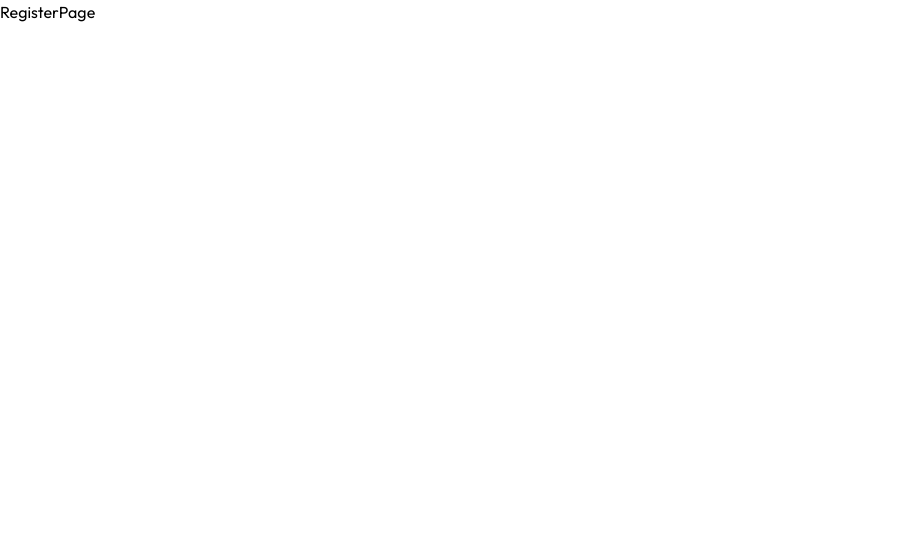
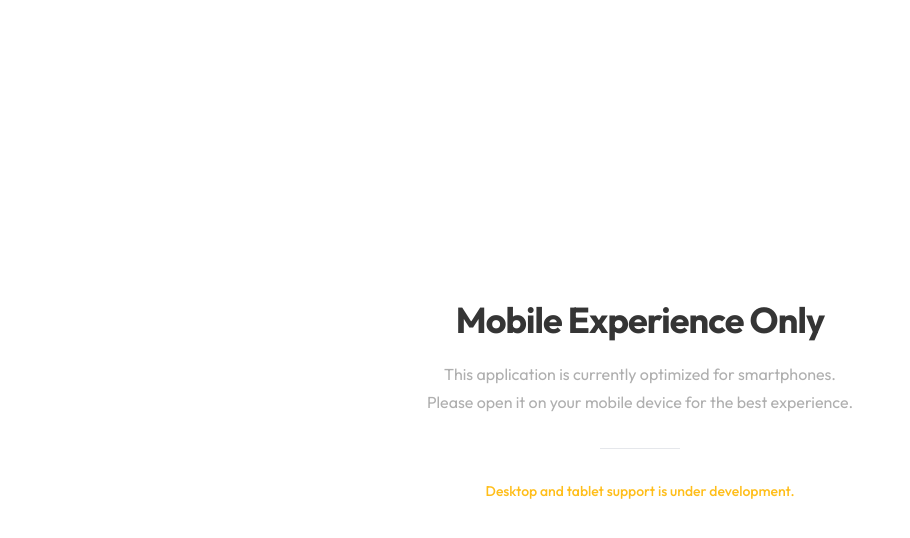
Before and after one commit to IrfanNaikwade28/MenuApp, a React app in the folder frontend/: page /register in a window 1280 px wide. Shown: the top 538 px of the page, without its empty margins (0-910 px from the left). Built offline with nearby package versions, Linux system fonts and the light colour scheme; no server answers; the HTML template or start-up script is replaced by a standard one.

Commit message:
fix: replaced navlink with useNavigate, remove propagation of Navlink browser bahaviour

```diff
--- a/frontend/src/App.jsx
+++ b/frontend/src/App.jsx
@@ -1,37 +1,40 @@
-import { BrowserRouter, Routes, Route } from 'react-router-dom'
-import { CustomerLayout } from './layouts/CustomerLayout'
-import { OwnerLayout } from './layouts/OwnerLayout'
-import { FullScreenLayout } from './layouts/FullScreenLayout'
-import { HomePage } from './pages/shared/HomePage'
-import { FavouritesPage } from './pages/customer/FavouritesPage'
-import { ProfilePage } from './pages/customer/ProfilePage'
-import { ManageMenuPage } from './pages/owner/ManageMenuPage'
-import { OwnerProfilePage } from './pages/owner/OwnerProfilePage'
-import { BusinessPage } from './pages/shared/BusinessPage'
-import { LoginPage } from './pages/auth/LoginPage'
-import { RegisterPage } from './pages/auth/RegisterPage'
+import { BrowserRouter, Routes, Route } from "react-router-dom";
+import { AppLayout } from "./layouts/AppLayout";
+import { CustomerLayout } from "./layouts/CustomerLayout";
+import { OwnerLayout } from "./layouts/OwnerLayout";
+import { FullScreenLayout } from "./layouts/FullScreenLayout";
+import { HomePage } from "./pages/shared/HomePage";
+import { FavouritesPage } from "./pages/customer/FavouritesPage";
+import { ProfilePage } from "./pages/customer/ProfilePage";
+import { ManageMenuPage } from "./pages/owner/ManageMenuPage";
+import { OwnerProfilePage } from "./pages/owner/OwnerProfilePage";
+import { BusinessPage } from "./pages/shared/BusinessPage";
+import { LoginPage } from "./pages/auth/LoginPage";
+import { RegisterPage } from "./pages/auth/RegisterPage";
 
 function App() {
   return (
+    <AppLayout>
       <BrowserRouter>
-      <Routes>
+        <Routes>
           <Route element={<CustomerLayout />}>
             <Route index element={<HomePage />} />
-            <Route path='favorites' element={<FavouritesPage />} />
-            <Route path='profile' element={<ProfilePage />} />
+            <Route path="favorites" element={<FavouritesPage />} />
+            <Route path="profile" element={<ProfilePage />} />
           </Route>
-          <Route path='owner' element={<OwnerLayout />}>
+          <Route path="owner" element={<OwnerLayout />}>
             <Route index element={<HomePage />} />
-            <Route path='manage' element={<ManageMenuPage />} />
-            <Route path='profile' element={<OwnerProfilePage />} />
+            <Route path="manage" element={<ManageMenuPage />} />
+            <Route path="profile" element={<OwnerProfilePage />} />
           </Route>
           <Route element={<FullScreenLayout />}>
-            <Route path='business/:id' element={<BusinessPage />} />
-            <Route path='login' element={<LoginPage />} />
-            <Route path='register' element={<RegisterPage />} />
+            <Route path="business/:id" element={<BusinessPage />} />
+            <Route path="login" element={<LoginPage />} />
+            <Route path="register" element={<RegisterPage />} />
           </Route>
         </Routes>
       </BrowserRouter>
+    </AppLayout>
   );
 }
 
--- a/frontend/src/components/business/BusinessCard.jsx
+++ b/frontend/src/components/business/BusinessCard.jsx
@@ -1,5 +1,4 @@
-import { NavLink } from "react-router-dom";
-
+import { useNavigate } from "react-router-dom";
 import Star from "../../assets/icons/star.svg?react";
 import Location from "../../assets/icons/mini-location.svg?react";
 import Clock from "../../assets/icons/clock.svg?react";
@@ -7,14 +6,18 @@ import Tick from "../../assets/icons/tick.svg?react";
 import Direction from "../../assets/icons/direct-up.svg?react";
 
 export const BusinessCard = ({ business }) => {
+  const navigate = useNavigate();
+
+  const handleBusinessCard = () => {
+    navigate(`/business/${business.id}`);
+  };
   const handleDirections = () => {
     alert("feature is under development");
   };
   return (
-    <NavLink
-      type="button"
-      to={`/business/${business.id}`}
-      className="overflow-hidden text-left rounded-2xl border border-gray-200 bg-back-secondary"
+    <div
+      onClick={handleBusinessCard}
+      className="overflow-hidden text-left rounded-2xl border border-gray-200 bg-back-secondary cursor-pointer"
     >
       {/* Image */}
       <div className="relative">
@@ -110,6 +113,6 @@ export const BusinessCard = ({ business }) => {
           </button>
         </div>
       </div>
-    </NavLink>
+    </div>
   );
 };
--- a/frontend/src/components/home/HomeDiscovery.jsx
+++ b/frontend/src/components/home/HomeDiscovery.jsx
@@ -4,7 +4,7 @@ import { SearchInput } from "../ui/SearchInput";
 import { Filter } from "../ui/Filter";
 import { CuisineList } from "./CuisineList";
 import { DiscoverBusinesses } from "./DiscoverBusinesses";
-import { filterData } from "../../constants/filter";
+import { filterData } from "../../constants/filters";
 
 export const HomeDiscovery = () => {
   const [searchQuery, setSearchQuery] = useState("");
--- /dev/null
+++ b/frontend/src/layouts/AppLayout.jsx
@@ -0,0 +1,31 @@
+export const AppLayout = ({ children }) => {
+  return (
+    <>
+      {/* Mobile */}
+      <div className="md:hidden">{children}</div>
+
+      {/* Tablet/Desktop */}
+      <div className="hidden md:flex min-h-screen items-center justify-center px-6">
+        <div className="flex min-h-screen items-center justify-center bg-app-background px-6">
+          <div className="max-w-md text-center">
+            <h1 className="text-4xl font-bold tracking-tight text-primary">
+              Mobile Experience Only
+            </h1>
+
+            <p className="mt-5 text-base leading-7 text-secondary">
+              This application is currently optimized for smartphones.
+              <br />
+              Please open it on your mobile device for the best experience.
+            </p>
+
+            <div className="mx-auto my-8 h-px w-20 bg-gray-200" />
+
+            <p className="text-sm font-medium text-brand">
+              Desktop and tablet support is under development.
+            </p>
+          </div>
+        </div>
+      </div>
+    </>
+  );
+};
--- a/frontend/src/main.jsx
+++ b/frontend/src/main.jsx
@@ -7,4 +7,4 @@ createRoot(document.getElementById("root")).render(
   <StrictMode>
     <App />
   </StrictMode>,
-)
+);
```
Also changed, not shown: frontend/src/constants/filters.js (renamed from frontend/src/constants/filter.js, +7 -7 lines).
